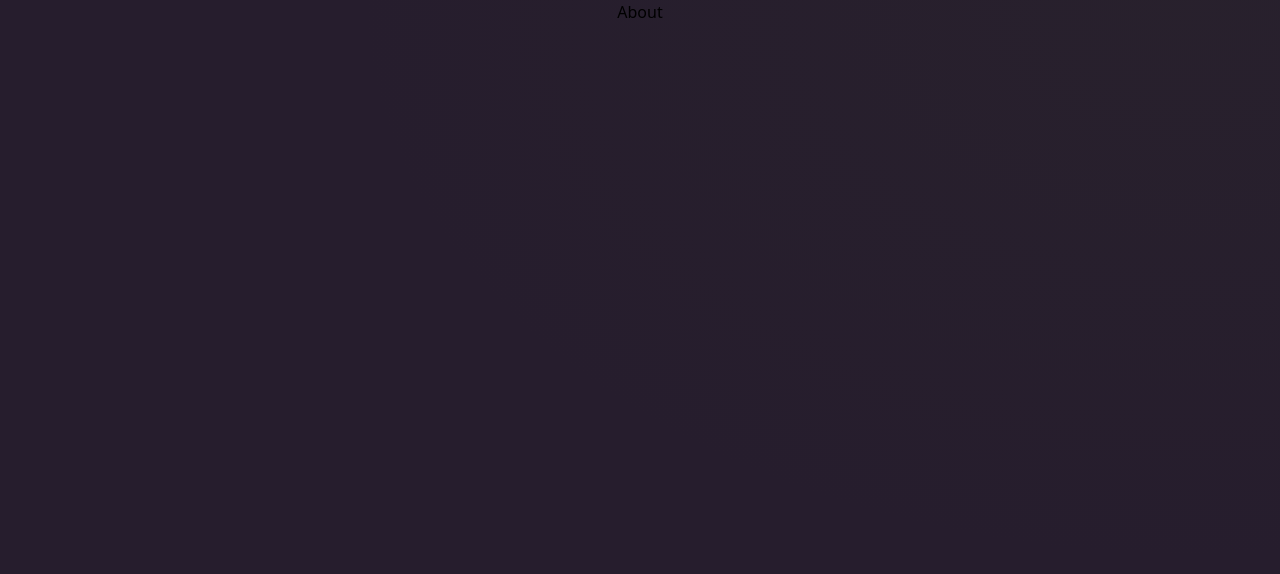
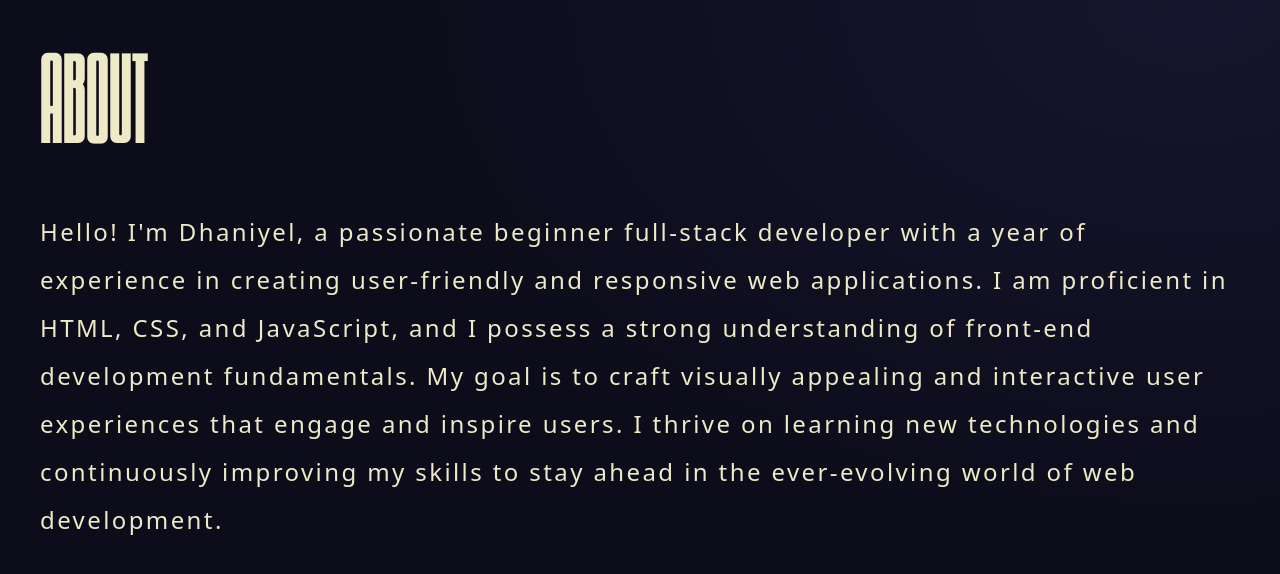
Before and after one commit to DHANIYEL/portfolio, a Next.js app: page /about in a window 1280 px wide. Shown: the top 574 px of the page. Built offline with nearby package versions, Linux system fonts and the light colour scheme.

Commit message:
about content

```diff
--- a/app/about/page.tsx
+++ b/app/about/page.tsx
@@ -1,7 +1,25 @@
 import React from "react";
 
 const About = () => {
-  return <div>About</div>;
+  return (
+    <div>
+      <div className="w-screen flex justify-start items-center p-10">
+        <h1 className="text-9xl text-txt  urbanshock">ABOUT</h1>
+      </div>
+      <div>
+        <p className="text-txt text-2xl px-10 max-w-screen-xl font-thin leading-loose tracking-widest	">
+          Hello! I'm Dhaniyel, a passionate beginner full-stack developer with a
+          year of experience in creating user-friendly and responsive web
+          applications. I am proficient in HTML, CSS, and JavaScript, and I
+          possess a strong understanding of front-end development fundamentals.
+          My goal is to craft visually appealing and interactive user
+          experiences that engage and inspire users. I thrive on learning new
+          technologies and continuously improving my skills to stay ahead in the
+          ever-evolving world of web development.
+        </p>
+      </div>
+    </div>
+  );
 };
 
 export default About;
--- a/app/globals.css
+++ b/app/globals.css
@@ -4,6 +4,10 @@
 
 .porsche {
   font-family: var(--font-porsche-bold);
+  font-weight: 700;
+}
+.vonique {
+  font-family: var(--font-vonique-bold);
   font-weight: 700;
 }
 
--- a/app/layout.tsx
+++ b/app/layout.tsx
@@ -6,6 +6,11 @@ import BackgroundLayout from "./backgroundLayout"; // Import your BackgroundLayo
 const porscheBold = localFont({
   src: "./fonts/911porschav3bold.ttf",
   variable: "--font-porsche-bold",
+  weight: "700", // Adjust weight if necessary
+});
+const Vonique = localFont({
+  src: "./fonts/Vonique 64 Bold.ttf",
+  variable: "--font-vonique-bold",
   weight: "700", // Adjust weight if necessary
 });
 
@@ -34,7 +39,7 @@ export default function RootLayout({
   return (
     <html lang="en">
       <body
-        className={`${porscheBold.variable} ${calcioDemo.variable} ${urbanShockBold.variable} antialiased`}
+        className={`${porscheBold.variable} ${calcioDemo.variable} ${Vonique.variable} ${urbanShockBold.variable} antialiased`}
       >
         <BackgroundLayout>{children}</BackgroundLayout>
       </body>
--- a/tailwind.config.ts
+++ b/tailwind.config.ts
@@ -1,3 +1,4 @@
+import { color } from "framer-motion";
 import type { Config } from "tailwindcss";
 
 const config: Config = {
@@ -11,6 +12,8 @@ const config: Config = {
       colors: {
         background: "var(--background)",
         foreground: "var(--foreground)",
+        txt:"#EEE9C7",
+        greenl:"#57FF6B"
       },
     },
   },
```
Also changed, not shown: app/fonts/Vonique 64 Bold.ttf (added).
